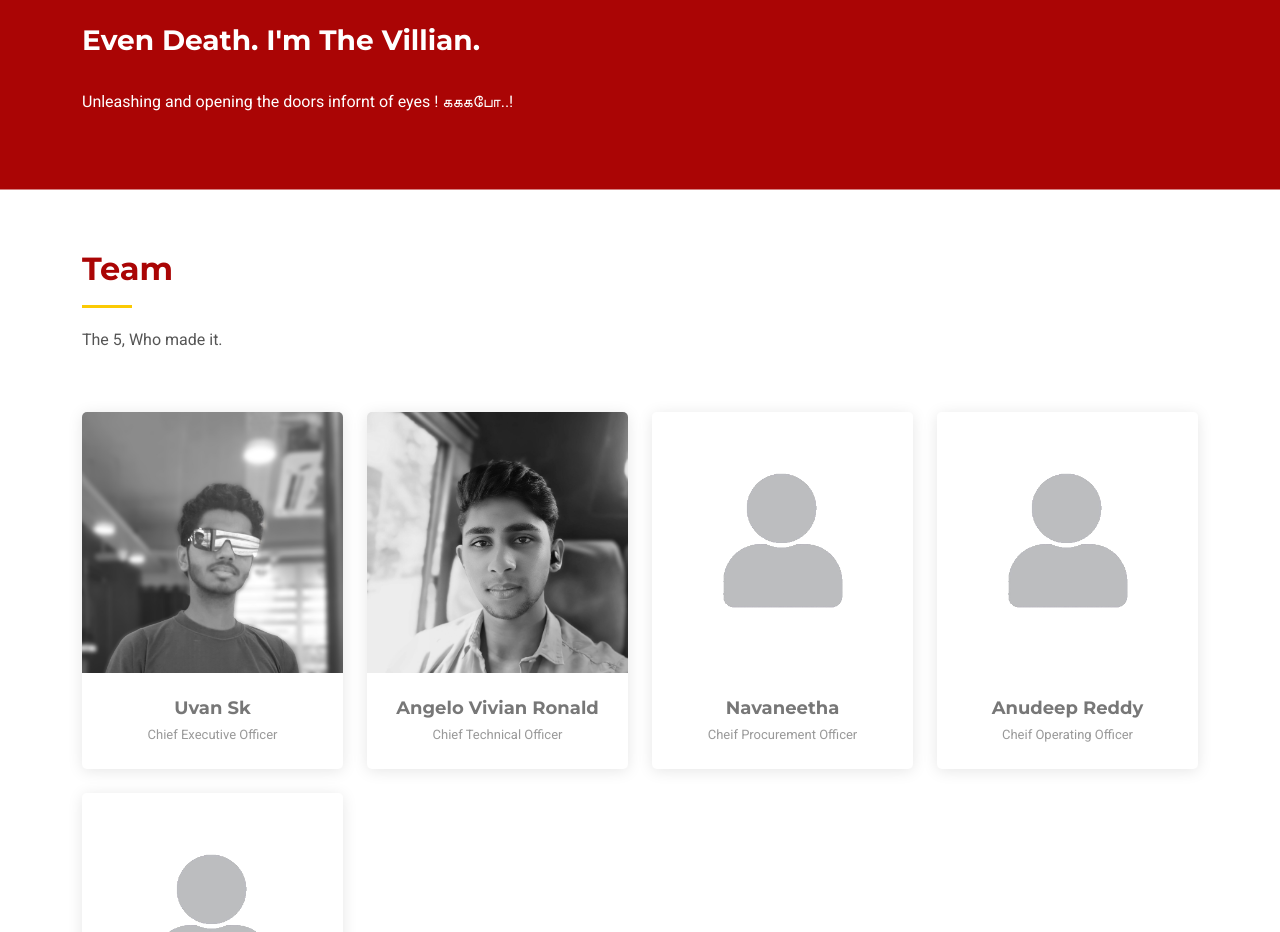
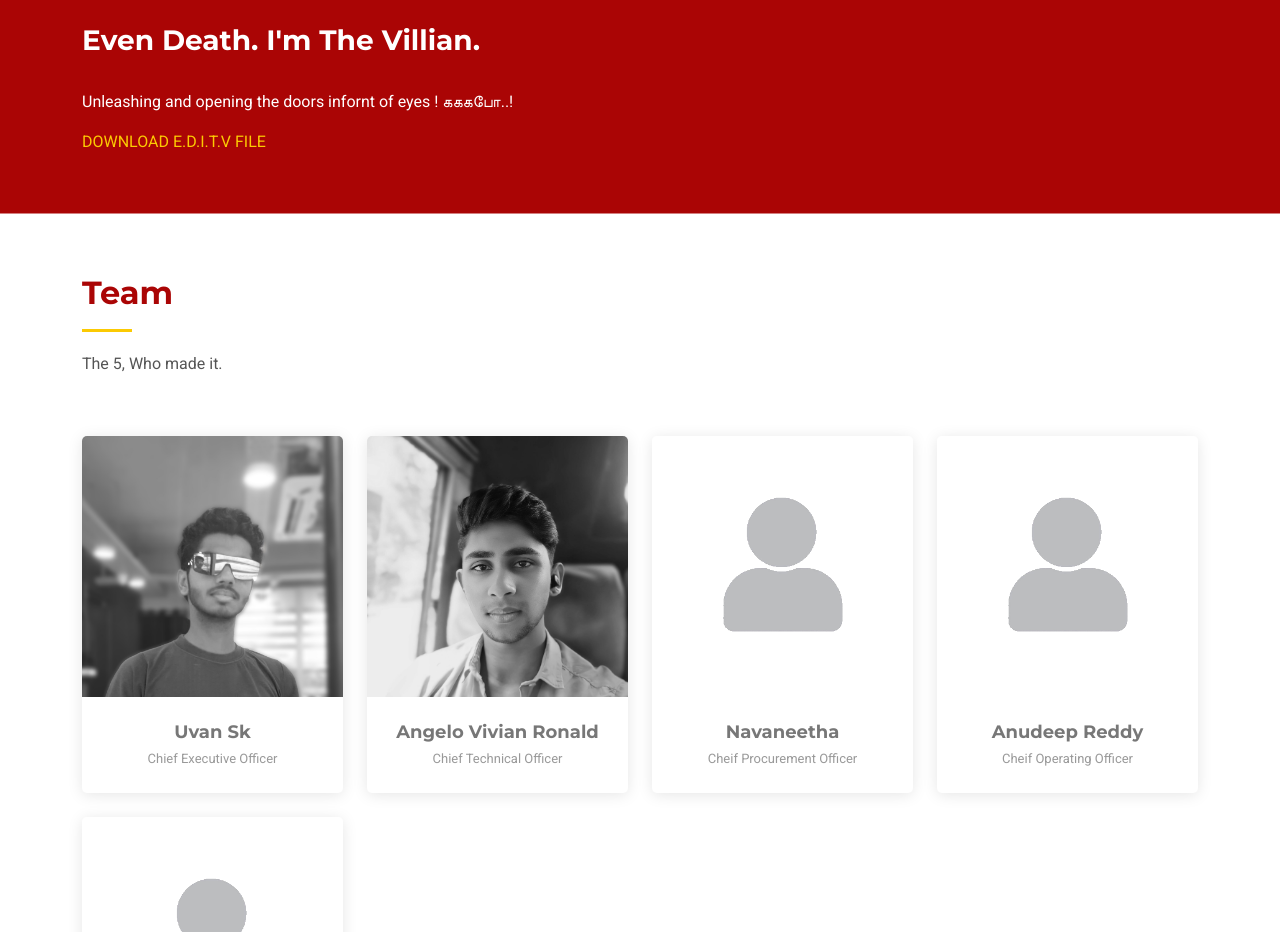
Before and after one commit to URANS-PRIVATE-LIMITED/EDITV, a plain HTML site: page index.html in a window 1280 px wide. Shown: the part 4500-5432 px from the top of the page. Drawn offline with Linux system fonts and the light colour scheme.

Commit message:
Update index.html

```diff
--- a/index.html
+++ b/index.html
@@ -529,6 +529,7 @@
             <br><p>
               Unleashing and opening the doors infornt of eyes ! கககபோ..!
             </p>
+            <a href="assets/EDITV.pdf" download class="download-button">DOWNLOAD E.D.I.T.V FILE</a>
           </div>
         </div>
 
```
